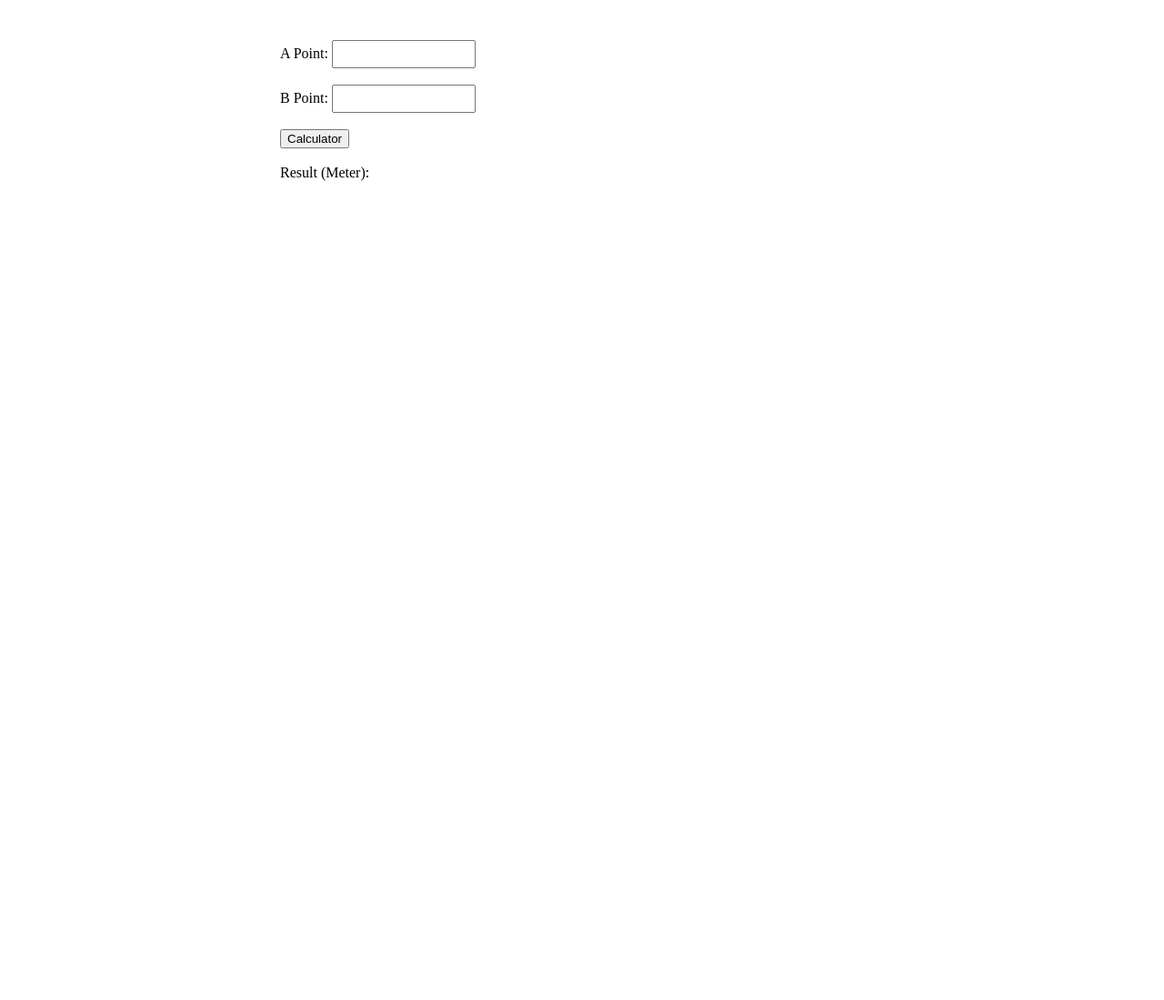
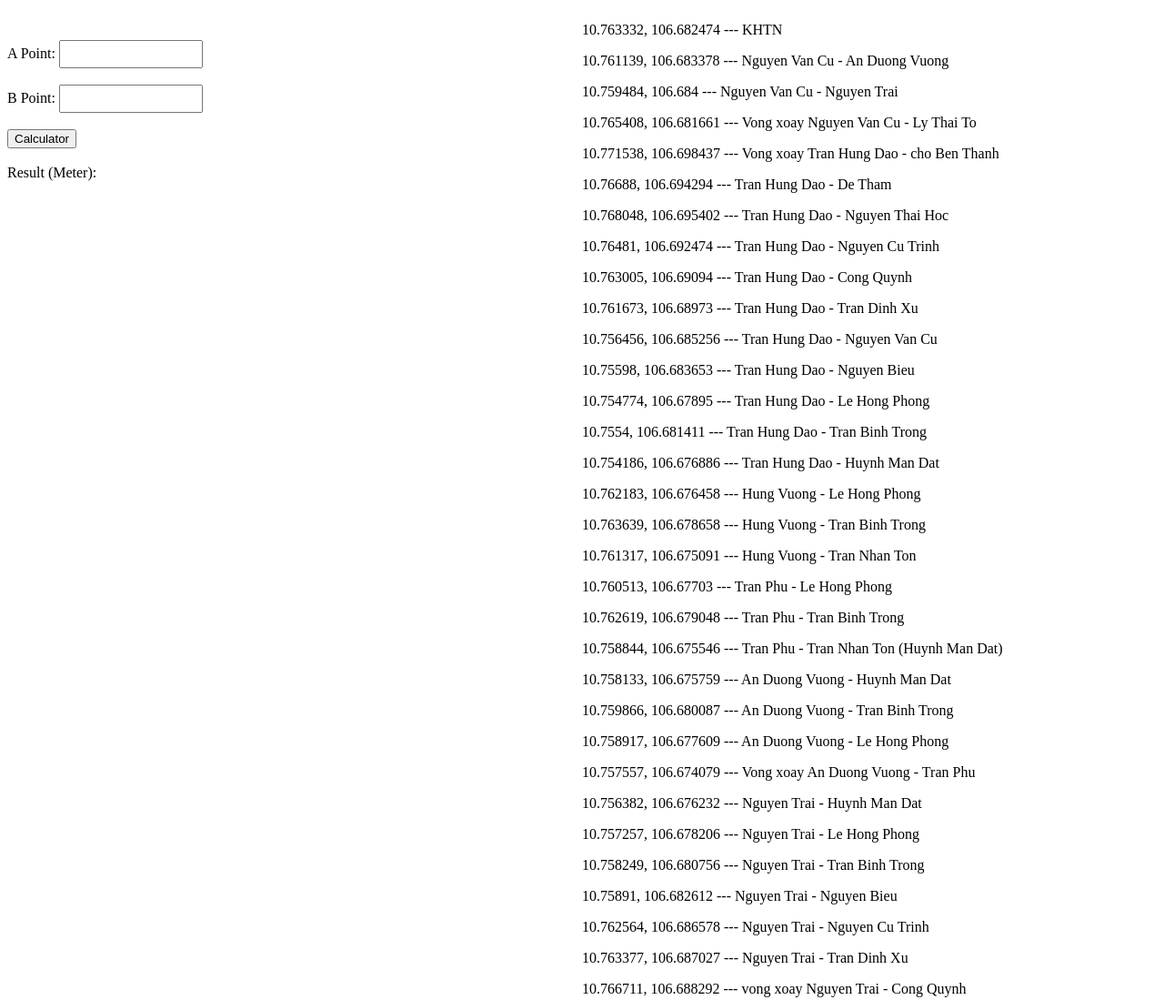
Before and after one commit to hdthuc93/finding_path_google_maps, a website: page client/calculator.html in a window 1280 px wide. Shown: the top 1099 px of the page at 91% size. Before the commit the page ends 800 px from the top, so only its background shows below. Drawn offline with Linux system fonts and the light colour scheme; some packages are replaced by stand-ins of ours.

Commit message:
show coordinates

```diff
--- a/client/calculator.html
+++ b/client/calculator.html
@@ -3,9 +3,11 @@
   <head>
     <meta name="viewport" content="initial-scale=1.0, user-scalable=no">
     <meta charset="utf-8">
-    <title>Simple Polylines</title>
+    <title>Calculator</title>
   </head>
-  <body style="padding-left: 300px;">
+  <body >
+    <div>
+        <div style="width: 50%; display: inline-block;">
             <br/><br/>
             A Point:
             <input type="text" id="latLngA" style="width: 150px;height: 25px;"/><br/><br/>
@@ -18,6 +20,14 @@
             <div>
                 Result (Meter): <p id="result" style="color: red"></p>
             </div>
+        </div>
+
+        <div style="width: 50%; float: right" id="coordinate">
+
+        </div>
+    </div>
+
+    <script src="coordinations_2.js"></script>
     <script>
         function init() {
             var a_point = document.getElementById("latLngA");
@@ -36,6 +46,15 @@
                         new google.maps.LatLng(latB, lngB)
                     );
             });
+
+
+
+            // show list coordinate
+            var coordinate = document.getElementById("coordinate");
+            for(var item = 0; item < coordinates_2.length; ++item) {
+                var str = '<p>' + coordinates_2[item].lat + ', ' + coordinates_2[item].lng + '  --- ' + coordinates_2[item].name +'</p>';
+                coordinate.insertAdjacentHTML('beforeend', str);
+            }
         }
     </script>
     <script async defer
--- /dev/null
+++ b/client/coordinations_2.js
@@ -0,0 +1,98 @@
+
+
+
+var coordinates_2 = [
+    { lat: 10.763332, lng: 106.682474, name: "KHTN" },
+
+    { lat: 10.761139, lng: 106.683378, name: "Nguyen Van Cu - An Duong Vuong" },
+    { lat: 10.759484, lng: 106.684000, name: "Nguyen Van Cu - Nguyen Trai" },
+    { lat: 10.765408, lng: 106.681661, name: "Vong xoay Nguyen Van Cu - Ly Thai To" },
+
+    { lat: 10.771538, lng: 106.698437, name: "Vong xoay Tran Hung Dao - cho Ben Thanh" },
+    { lat: 10.766880, lng: 106.694294, name: "Tran Hung Dao - De Tham" },
+    { lat: 10.768048, lng: 106.695402, name: "Tran Hung Dao - Nguyen Thai Hoc" },
+    { lat: 10.764810, lng: 106.692474, name: "Tran Hung Dao - Nguyen Cu Trinh" },
+    { lat: 10.763005, lng: 106.690940, name: "Tran Hung Dao - Cong Quynh" },
+    { lat: 10.761673, lng: 106.689730, name: "Tran Hung Dao - Tran Dinh Xu" },
+    { lat: 10.756456, lng: 106.685256, name: "Tran Hung Dao - Nguyen Van Cu" },
+    { lat: 10.755980, lng: 106.683653, name: "Tran Hung Dao - Nguyen Bieu" },
+    { lat: 10.754774, lng: 106.678950, name: "Tran Hung Dao - Le Hong Phong" },
+    { lat: 10.755400, lng: 106.681411, name: "Tran Hung Dao - Tran Binh Trong" },
+    { lat: 10.754186, lng: 106.676886, name: "Tran Hung Dao - Huynh Man Dat" },
+
+    { lat: 10.762183, lng: 106.676458, name: "Hung Vuong - Le Hong Phong" },
+    { lat: 10.763639, lng: 106.678658, name: "Hung Vuong - Tran Binh Trong" },
+    { lat: 10.761317, lng: 106.675091, name: "Hung Vuong - Tran Nhan Ton" },
+
+    { lat: 10.760513, lng: 106.677030, name: "Tran Phu - Le Hong Phong" },
+    { lat: 10.762619, lng: 106.679048, name: "Tran Phu - Tran Binh Trong" },
+    { lat: 10.758844, lng: 106.675546, name: "Tran Phu - Tran Nhan Ton (Huynh Man Dat)" },
+
+    { lat: 10.758133, lng: 106.675759, name: "An Duong Vuong - Huynh Man Dat" },
+    { lat: 10.759866, lng: 106.680087, name: "An Duong Vuong - Tran Binh Trong" },
+    { lat: 10.758917, lng: 106.677609, name: "An Duong Vuong - Le Hong Phong" },
+    { lat: 10.757557, lng: 106.674079, name: "Vong xoay An Duong Vuong - Tran Phu" },
+
+    { lat: 10.756382, lng: 106.676232, name: "Nguyen Trai - Huynh Man Dat" },
+    { lat: 10.757257, lng: 106.678206, name: "Nguyen Trai - Le Hong Phong" },
+    { lat: 10.758249, lng: 106.680756, name: "Nguyen Trai - Tran Binh Trong" },
+    { lat: 10.758910, lng: 106.682612, name: "Nguyen Trai - Nguyen Bieu" },
+    { lat: 10.762564, lng: 106.686578, name: "Nguyen Trai - Nguyen Cu Trinh" },
+    { lat: 10.763377, lng: 106.687027, name: "Nguyen Trai - Tran Dinh Xu" },
+    { lat: 10.766711, lng: 106.688292, name: "vong xoay Nguyen Trai - Cong Quynh" },
+    { lat: 10.768740, lng: 106.689668, name: "Nguyen Trai - Ton That Tung" },
+    { lat: 10.768011, lng: 106.688921, name: "Nguyen Trai - Luong Huu Khanh" },
+    { lat: 10.770455, lng: 106.692012, name: "Nguyen Trai - Nguyen Van Trang" },
+    { lat: 10.771319, lng: 106.693223, name: "Vong xoay Nguyen Trai - Ly Tu Trong (nga sau Phu Dong)" },
+    { lat: 10.767429, lng: 106.688512, name: "Nguyen Trai - Nam Quoc Cang" },
+    { lat: 10.768222, lng: 106.689258, name: "Nguyen Trai - Le Lai" },
+
+    { lat: 10.768425, lng: 106.689921, name: "Le Lai - Ton That Tung" },
+    { lat: 10.770157, lng: 106.694171, name: "Le Lai - Nguyen Thi Nghia" },
+    { lat: 10.769567, lng: 106.692667, name: "Le Lai - Nguyen Van Trang" },
+
+    { lat: 10.762918, lng: 106.687695, name: "Nguyen Cu Trinh - Tran Dinh Xu" },
+
+    { lat: 10.768370, lng: 106.684584, name: "Cong Quynh - NTMK" },
+    { lat: 10.767938, lng: 106.685453, name: "Cong Quynh - Pham Viet Chanh" },
+    { lat: 10.767548, lng: 106.686284, name: "Cong Quynh - Bui Thi Xuan" },
+    { lat: 10.764175, lng: 106.690722, name: "Cong Quynh - Nguyen Cu Trinh" },
+
+    { lat: 10.767540, lng: 106.690500, name: "Pham Ngu Lao - Ton That Tung" },
+    { lat: 10.768649, lng: 106.693284, name: "Pham Ngu Lao - De Tham" },
+    { lat: 10.769228, lng: 106.694730, name: "Pham Ngu Lao - Nguyen Thai Hoc (Nguyen Thi Nghia)" },
+
+    { lat: 10.766094, lng: 106.682290, name: "NTMK - Nguyen Thien Thuat" },
+    { lat: 10.770049, lng: 106.686126, name: "NTMK - Luong Huu Khanh" },
+    { lat: 10.768192, lng: 106.684250, name: "NTMK - Cao Thang" },
+    { lat: 10.771259, lng: 106.687200, name: "NTMK - Ton That Tung" },
+    { lat: 10.770404, lng: 106.686399, name: "NTMK - Nguyen Thuong Hien" },
+    { lat: 10.773654, lng: 106.689452, name: "NTMK - CMT8" },
+
+    { lat: 10.766359, lng: 106.678715, name: "Ly Thai To - Nguyen Dinh Chieu" },
+    { lat: 10.767703, lng: 106.674414, name: "vong xoay Ly Thai To - Dien Bien Phu" },
+
+    { lat: 10.770575, lng: 106.676713, name: "Dien Bien Phu - Nguyen Thien Thuat" },
+    { lat: 10.771895, lng: 106.678059, name: "Dien Bien Phu - Ban Co" },
+    { lat: 10.772711, lng: 106.679060, name: "Dien Bien Phu - Cao Thang" },
+    { lat: 10.775949, lng: 106.682864, name: "Dien Bien Phu - Nguyen Thuong Hien" },
+    { lat: 10.776691, lng: 106.683692, name: "Dien Bien Phu - CMT8" },
+
+    { lat: 10.767866, lng: 106.680060, name: "Nguyen Dinh Chieu - Nguyen Thien Thuat" },
+    { lat: 10.769103, lng: 106.681220, name: "Nguyen Dinh Chieu - Ban Co" },
+    { lat: 10.770048, lng: 106.682098, name: "Nguyen Dinh Chieu - Cao Thang" },
+    { lat: 10.772913, lng: 106.684792, name: "Nguyen Dinh Chieu - Nguyen Thuong Hien" },
+    { lat: 10.775019, lng: 106.686805, name: "Nguyen Dinh Chieu - CMT8" },
+
+    { lat: 10.772708, lng: 106.691223, name: "Bui Thi Xuan - CMT8" },
+    { lat: 10.770309, lng: 106.688933, name: "bui Thi Xuan - Le Thi Rieng" },
+    { lat: 10.769999, lng: 106.688611, name: "Bui Thi Xuan - Ton That Tung" },
+    { lat: 10.768815, lng: 106.687459, name: "Bui Thi Xuan - Luong Huu Khanh" },
+    { lat: 10.768350, lng: 106.687021, name: "Bui Thi Xuan - Nam Quoc Cang" },
+
+    { lat: 10.774261, lng: 106.688209, name: "Vo Van Tan - CMT8" },
+    { lat: 10.771569, lng: 106.685651, name: "Vo Van Tan - Nguyen Thuong Hien" },
+    { lat: 10.769047, lng: 106.683265, name: "Vo Van Tan - Cao Thang" },
+
+    { lat: 10.771319, lng: 106.691549, name: "Nguyen Van Trang - Le Thi Rieng" }
+]
```
Lines whose indentation alone changed are shown as unchanged.
